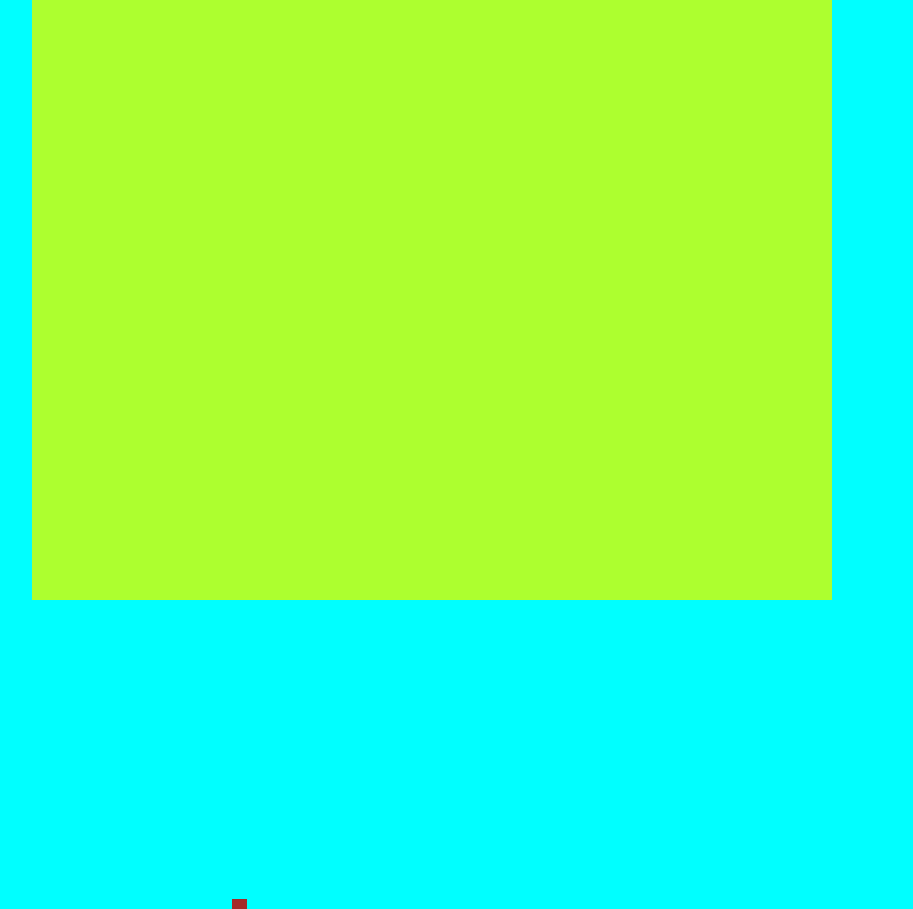
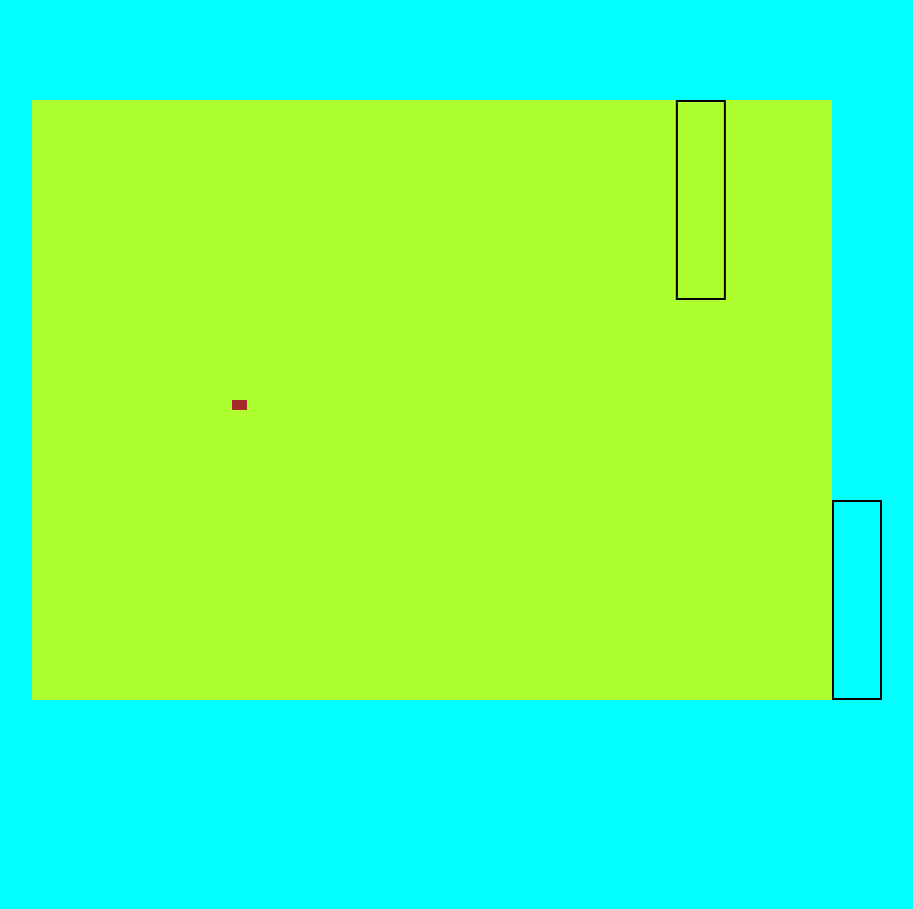
Before and after one commit to Tanasenko/flappy, a plain HTML site: page index.html in a window 1280 px wide. Shown: the whole page, without its empty margins (208-1121 px from the left). After the commit the page ends 800 px from the top, so only its background shows below. Drawn offline with Linux system fonts and the light colour scheme.

Commit message:
add pipe to go

```diff
--- a/index.html
+++ b/index.html
@@ -11,6 +11,8 @@
 <body>
   <div class="main flex" id="main">
     <span class="bird" id="bird"></span>
+    <span class="pipe" id="pipe_top"></span>
+    <span class="pipe" id="pipe_bottom"></span>
   </div>
   <script src="index.js"></script>
 </body>
--- a/index.js
+++ b/index.js
@@ -1,5 +1,8 @@
 const BIRD = document.getElementById('bird');
 const BACKGROUND = document.getElementById('main');
+const pipeTop = 'pipe_top';
+const pipeBottom = 'pipe_bottom';
+const PIPETOP = document.getElementById('pipe_top');
 
 //console.log(BIRD);
 //console.log(BACKGROUND);
@@ -9,7 +12,7 @@ const getCoords = function (elem) {
   elem = BIRD;
   let box = elem.getBoundingClientRect();
 
-  //console.log(box)
+  // console.log(box);
 
   return {
     top: box.top /*+ scrollY*/,
@@ -18,6 +21,7 @@ const getCoords = function (elem) {
     right: box.right /*+ screenX*/
   }
 }
+
 let timerId;
 //Функция падения птички
 function goBottom() {
@@ -26,15 +30,15 @@ function goBottom() {
   timerId = setTimeout(function () {
     x += 10
     BIRD.style.top = positionNow.top + x +'px';
-    //console.log(BIRD.style.top);
+    // console.log('setTimout' ,positionNow.top);
     if (x < 290) {
       goBottom();
     }
-    /*if (BIRD.style.top > '600px'){
-      console.log('yay');
+    if (BIRD.style.top > '600px'){
+      // console.log('yay');
       BIRD.style.top = '300px';
       clearTimeout(timerId);
-    }*/
+    }
   }, 300)
 }
 
@@ -50,3 +54,19 @@ const flyBird = function () {
 }
 
 BACKGROUND.onclick = flyBird;
+
+//Движение труб
+function pipeToGo() {
+  indexX -= 10;
+  setTimeout( function () {
+    PIPETOP.style.transform = `translateX(${indexX}px)`;
+    if(PIPETOP.style.background === 'black') {
+      PIPETOP.style.background = 'red';
+    } else PIPETOP.style.background === 'black';
+    if(indexX > -600) {
+      pipeToGo();
+    }}, 300)
+}
+
+let indexX = 0;
+pipeToGo();
--- a/style.css
+++ b/style.css
@@ -4,6 +4,7 @@
 
 body {
   margin: 0 auto;
+  padding-top: 100px;
   background-color: aqua;
   display: flex;
 }
@@ -27,5 +28,24 @@ body {
   top: 300px;
   left: calc(800px/4);
   background-color: brown;
+  transition: .8s;
+}
+
+.pipe {
+  position: absolute;
+  width: 50px;
+  height: 200px;
+  border: solid 2px black;
+}
+
+#pipe_top {
+  top: 0;
+  right: -50px;
   transition: .7s;
+  /* transform: translateX(100px); */
 }
+
+#pipe_bottom {
+  bottom: 0;
+  right: -50px;
+}
```
